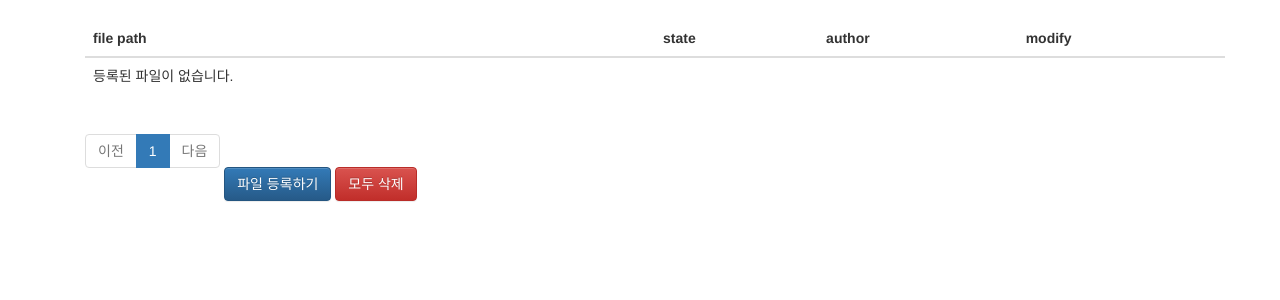
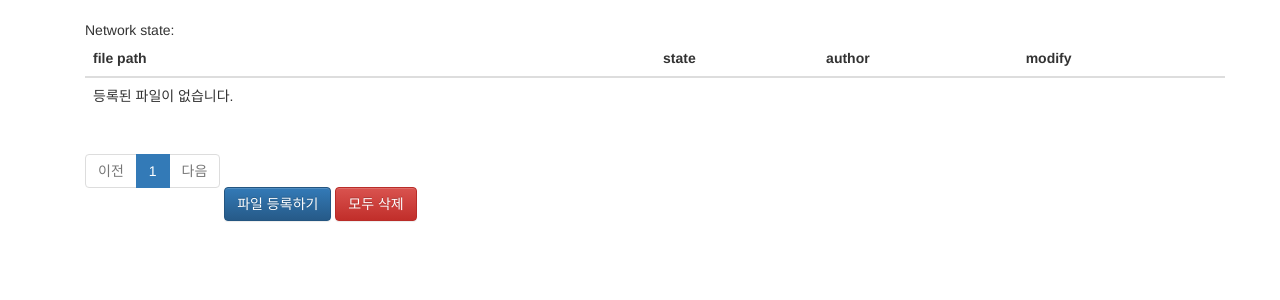
Before and after one commit to threepebbles/HIDE, a Django app: page /hide/myfile in a window 1280 px wide. Shown: the part 52-352 px from the top of the page. Run offline with Django 3.2, Linux system fonts and the light colour scheme; data that the repository does not hold is empty; some libraries are stand-ins or nearby versions.

Commit message:
프론트에서 network state 확인가능

```diff
--- a/server/demo/hide/urls.py
+++ b/server/demo/hide/urls.py
@@ -25,7 +25,7 @@
 
     # rest_pc_views.py
     path('myfile/rest/create/', rest_pc_views.rest_myfile_create, name='rest_myfile_create'),
-    path('myfile/rest/delete/', rest_pc_views.rest_myfile_delete, name='rest_myfile__delete'),
+    path('myfile/rest/delete/', rest_pc_views.rest_myfile_delete, name='rest_myfile_delete'),
 
     # rest_mobile_views.py
     path('myfile/rest/get_list/', rest_mobile_views.rest_get_myfile_list, name='rest_get_myfile_list'),
--- a/server/demo/hide/views/base_views.py
+++ b/server/demo/hide/views/base_views.py
@@ -16,13 +16,13 @@
     page = request.GET.get('page', '1')  # 페이지
 
     myfile_list = Myfile.objects.order_by('-id')
-    context = {'myfile_list': myfile_list}
-
+    network_state_list = NetworkState.objects.filter(author_id=request.user.id)
 
     # 페이징처리
     paginator = Paginator(myfile_list, 10)  # 페이지당 10개씩 보여주기
     page_obj = paginator.get_page(page)
 
-    context = {'myfile_list': page_obj, 'page': page}
+    context = {'myfile_list': page_obj, 'network_state_list': network_state_list,
+               'page': page}
 
     return render(request, 'hide/myfile_list.html', context)
--- a/server/demo/templates/hide/myfile_list.html
+++ b/server/demo/templates/hide/myfile_list.html
@@ -2,6 +2,17 @@
 
 {% block content %}
 <div class="container my-3">
+    <div>
+        Network state:
+        {% if network_state_list %}
+            {% for ns in network_state_list %}
+            {% if request.user.id == ns.author_id %}
+                {{ ns.network_state}}
+            {% endif %}
+            {% endfor %}
+        {% endif %}
+    </div>
+
     <table class="table">
         <thead>
         <tr class="text-center thead-dark">
```
Also changed, not shown: server/demo/hide/views/myfile_views.py (+18 -6 lines), server/demo/hide/views/rest_mobile_views.py (+1 -16 lines), server/demo/hide/views/rest_network_state_views.py (+2 -19 lines).
